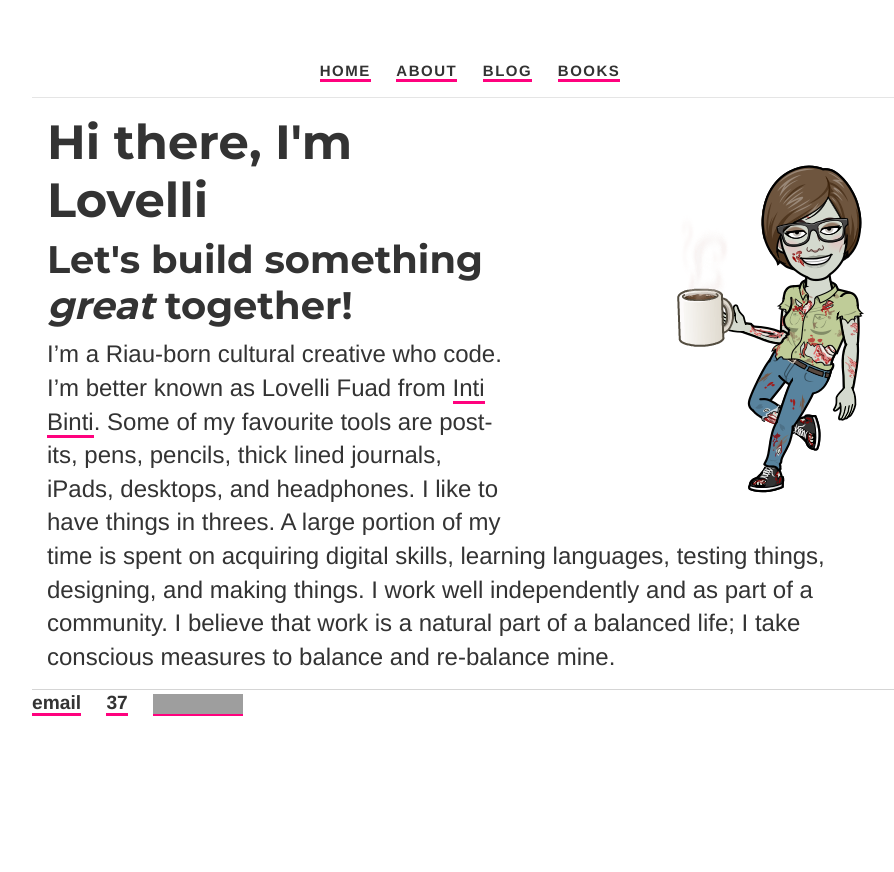
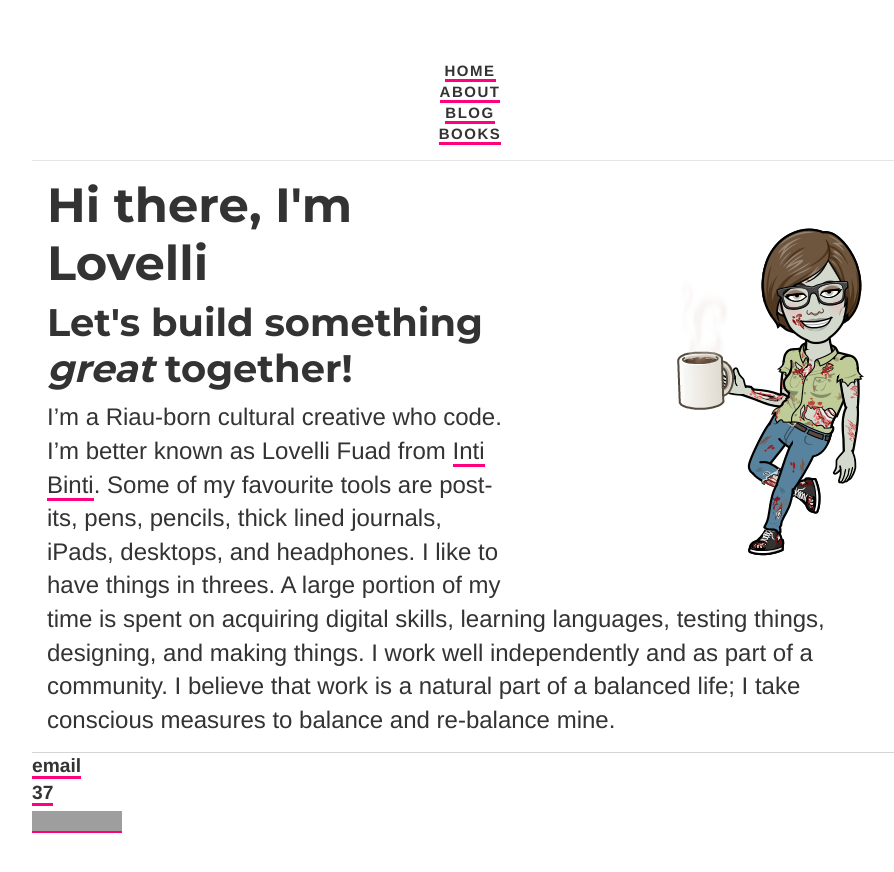
Before and after one commit to ariesti/ariesti.github.io, a Jekyll site: the page built from index.html, in a window 1280 px wide. Shown: the top 872 px of the page, without its empty margins (160-1054 px from the left). Built offline with Jekyll 4.4.1, drawn with Linux system fonts in a browser that asks for light colours; grey boxes are pictures that could not be loaded.

Commit message:
Update main.css

```diff
--- a/css/main.css
+++ b/css/main.css
@@ -22,7 +22,7 @@
 
 ul { font-size: 1.5em; line-height: 1.4em; color: #333; }
 nav ul, footer ul { text-decoration: none; padding: 0px; list-style-type: none; font-weight: bold; }
-nav ul li, footer ul li { display: inline; margin-right: 20px; }
+nav ul li, footer ul li { display: inline block; margin-right: 20px; }
 
 footer { text-decoration: none; border-top: 1px solid #d5d5d5; font-size: .8em; }
 
```
